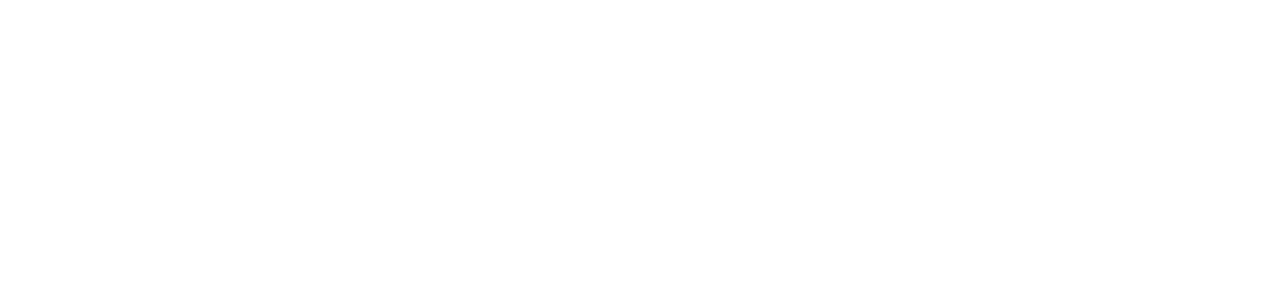
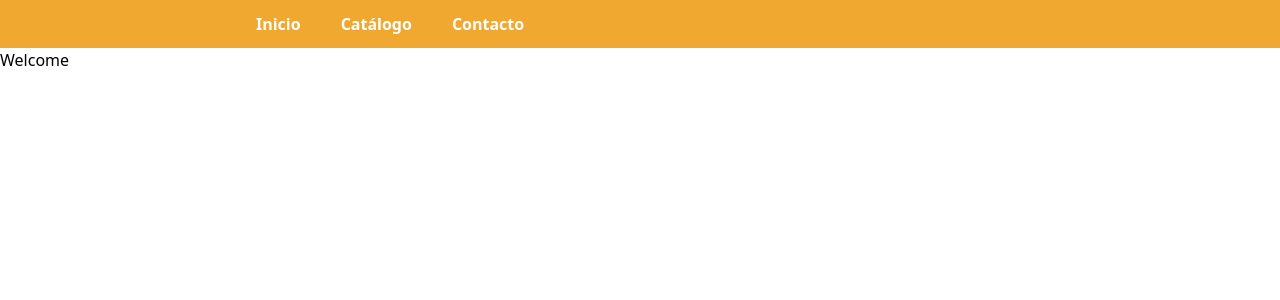
Before and after one commit to andresha20/JAVA-REACT-typescript-crud-marketplace, a React (Vite) app in the folder client/: page / in a window 1280 px wide. Shown: the top 300 px of the page. Built offline with nearby package versions, Linux system fonts and the light colour scheme.

Commit message:
18/04/2023 - 23:41

```diff
--- a/client/src/components/navigation/Navigation.tsx
+++ b/client/src/components/navigation/Navigation.tsx
@@ -7,13 +7,17 @@
 const menuItems = ['Inicio', 'Catálogo', 'Contacto']
 
 const Navigation: React.FunctionComponent<IAppProps> = ({ color }) => <aside>
-    <div className='bg-primary-default w-full border-b border-orange-200 h-16'>
-        <div>
-            {menuItems.map((item, i) => (
-                <p key={i}>{item}</p>
-            ))}
-        </div>
-    </div>
+    <header>
+        <nav className='bg-primary-default w-full shadow-b p-3'>
+            <div className='max-w-screen-md mx-auto flex justify-between items-center'>
+                <div className='font-bold flex space-x-10 items-center'>
+                    {menuItems.map((item, i) => (
+                        <p key={i} className='text-white'>{item}</p>
+                    ))}
+                </div>
+            </div>
+        </nav>
+    </header>
 </aside>
 
 export default Navigation;
--- a/client/src/index.css
+++ b/client/src/index.css
@@ -0,0 +1,43 @@
+@import url('https://fonts.googleapis.com/css2?family=Mulish:wght@200;300;400;900&family=Roboto:wght@100;300;400;500;700;900&display=swap');
+
+@import "tailwindcss/base";
+
+@import "tailwindcss/components";
+
+@import "tailwindcss/utilities";
+
+h1 {
+    font-size: 2rem;
+}
+
+h2 {
+    font-size: 1.5rem;
+}
+
+h3 {
+    font-size: 1.17rem;
+}
+
+::-webkit-scrollbar {
+    width: 20px;
+}
+
+::-webkit-scrollbar-thumb {
+    visibility: hidden;
+    padding: 0 4px;
+    border-right: 4px solid transparent;
+    border-left: 4px solid transparent;
+    background-color: #606060;
+    background-clip: padding-box;
+    border-radius: 100px;
+}
+
+:hover::-webkit-scrollbar-thumb {
+    visibility: visible;
+    background-color: #606060;
+    background: #606060;
+}
+
+::-webkit-scrollbar-track {
+    background-color: white;
+}
--- a/client/src/layouts/MainLayout.tsx
+++ b/client/src/layouts/MainLayout.tsx
@@ -1,11 +1,14 @@
 import * as React from 'react';
+import { Outlet } from 'react-router-dom';
+import Navigation from '../components/navigation/Navigation';
 
-export interface IAppProps {
+export interface MainLayout {
     children?: React.ReactNode,
 }
 
-const MainLayout: React.FunctionComponent<IAppProps> = ({ children }) => <aside>
-    {children || <></>}
+const MainLayout: React.FunctionComponent<MainLayout> = ({ children }) => <aside>
+    <Navigation/>
+    {children || <Outlet/>}
 </aside>
 
 export default MainLayout;
--- a/client/src/routes.tsx
+++ b/client/src/routes.tsx
@@ -29,7 +29,6 @@
       },
     ],
   },
-
   {
     path: '*',
     element: <MainLayout />,
--- a/client/tailwind.config.cjs
+++ b/client/tailwind.config.cjs
@@ -1,10 +1,22 @@
 /** @type {import('tailwindcss').Config} */
+const colors = require('tailwindcss/colors')
+
 module.exports = {
   content: [
-    "./src/**/*.{js,jsx,ts,tsx}",
+    "./src/components/**/*.{js,jsx,ts,tsx}",
+    "./src/layouts/*.{js,jsx,ts,tsx}",
+    "./src/pages/*.{js,jsx,ts,tsx}",
   ],
   theme: {
     colors: {
+      green: colors.emerald,
+      yellow: colors.amber,
+      purple: colors.violet,
+      white: colors.white,
+      red: colors.red,
+      yellow: colors.yellow,
+      pink: colors.pink,
+      orange: colors.orange,
       transparent: 'transparent',
       current: 'currentColor',
       primary: {
```
